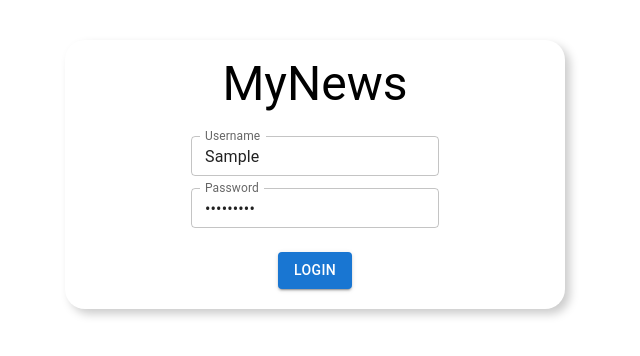
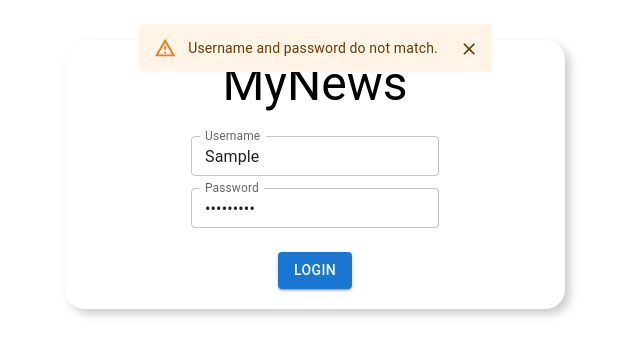
Before and after one commit to nzmksk/tl-react-mynews, a React (Create React App) app: page / in a window 1280 px wide. Both pictures are taken after typing "Sample", "Sample123" into the empty fields and a click on the button "LOGIN". Shown: the top 356 px of the page, without its empty margins (325-965 px from the left). Built offline with nearby package versions, Linux system fonts and the light colour scheme.

Commit message:
Update Login.js
Added Snackbar to show alert messages for login authentication.

```diff
--- a/src/pages/login/Login.js
+++ b/src/pages/login/Login.js
@@ -1,4 +1,12 @@
-import { Box, Button, TextField, Typography } from "@mui/material";
+import {
+  Alert,
+  Box,
+  Button,
+  Slide,
+  Snackbar,
+  TextField,
+  Typography,
+} from "@mui/material";
 import { useState } from "react";
 import { useNavigate } from "react-router-dom";
 
@@ -8,35 +16,53 @@ function Login() {
     username: "",
     password: "",
   });
+  const [alert, setAlert] = useState({ message: "", severity: "" });
+  const [open, setOpen] = useState(false);
 
-  const handleLoginForm = (e) => {
+  // Filling login form
+  const handleFieldChange = (event) => {
+    const { name, value } = event.target;
     setLoginForm({
       ...loginForm,
-      [e.target.name]: e.target.value,
+      [name]: value,
     });
   };
 
-  const submitLoginForm = (e) => {
-    e.preventDefault();
-    const userLoginInfo = Object.values(loginForm);
-    if (userLoginInfo.some((value) => value === "")) {
-      alert("Fields cannot be empty");
-    } else if (
-      loginForm.username === "John" &&
-      loginForm.password === "12345"
-    ) {
+  // Form submission
+  const handleSubmit = (event) => {
+    event.preventDefault();
+    const { username, password } = loginForm;
+
+    if (!username || !password) {
+      setOpen(true);
+      setAlert({ message: "Fields cannot be empty.", severity: "error" });
+    } else if (username === "John" && password === "12345") {
       navigate("/home");
     } else {
-      // Need to alert wrong user login info
+      setOpen(true);
+      setAlert({
+        message: "Username and password do not match.",
+        severity: "warning",
+      });
     }
   };
+
+  // Close alert message
+  const handleClose = () => {
+    setOpen(false);
+    setAlert({ message: "", severity: "" });
+  };
+
+  function SlideTransition(props) {
+    return <Slide {...props} direction="down" />;
+  }
 
   return (
     <div>
       <Box
         component="form"
         method="post"
-        onSubmit={submitLoginForm}
+        onSubmit={handleSubmit}
         display="flex"
         flexDirection="column"
         alignItems="center"
@@ -58,7 +84,7 @@ function Login() {
           size="small"
           margin="dense"
           value={loginForm.username}
-          onChange={handleLoginForm}
+          onChange={handleFieldChange}
         />
         <TextField
           label="Password"
@@ -68,7 +94,7 @@ function Login() {
           size="small"
           margin="dense"
           value={loginForm.password}
-          onChange={handleLoginForm}
+          onChange={handleFieldChange}
         />
         <Button
           variant="contained"
@@ -79,6 +105,21 @@ function Login() {
           Login
         </Button>
       </Box>
+      <Snackbar
+        anchorOrigin={{ vertical: "top", horizontal: "center" }}
+        open={open}
+        autoHideDuration={6000}
+        onClose={handleClose}
+        TransitionComponent={SlideTransition}
+      >
+        <Alert
+          onClose={handleClose}
+          severity={alert.severity}
+          sx={{ width: "100%" }}
+        >
+          {alert.message}
+        </Alert>
+      </Snackbar>
     </div>
   );
 }
```
